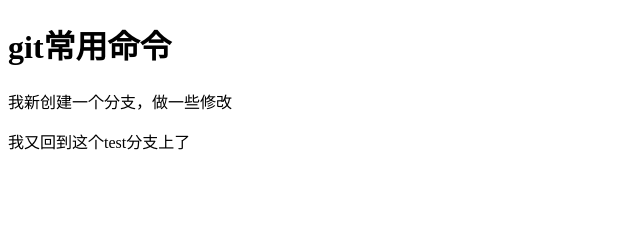
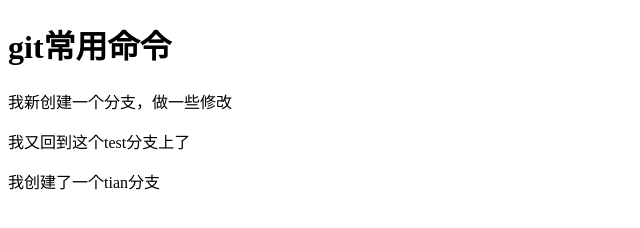
Before and after one commit to xtgcs/new, a plain HTML site: page index.html in a window 1280 px wide. Shown: the whole page, without its empty margins (0-640 px from the left). Drawn offline with Linux system fonts and the light colour scheme.

Commit message:
创建新分支并提交

```diff
--- a/index.html
+++ b/index.html
@@ -9,5 +9,6 @@
   <h1 class="title">git常用命令</h1>
   <p>我新创建一个分支，做一些修改</p>
  <span>我又回到这个test分支上了</span>
+<p>我创建了一个tian分支</p>
 </body>
 </html>
```
